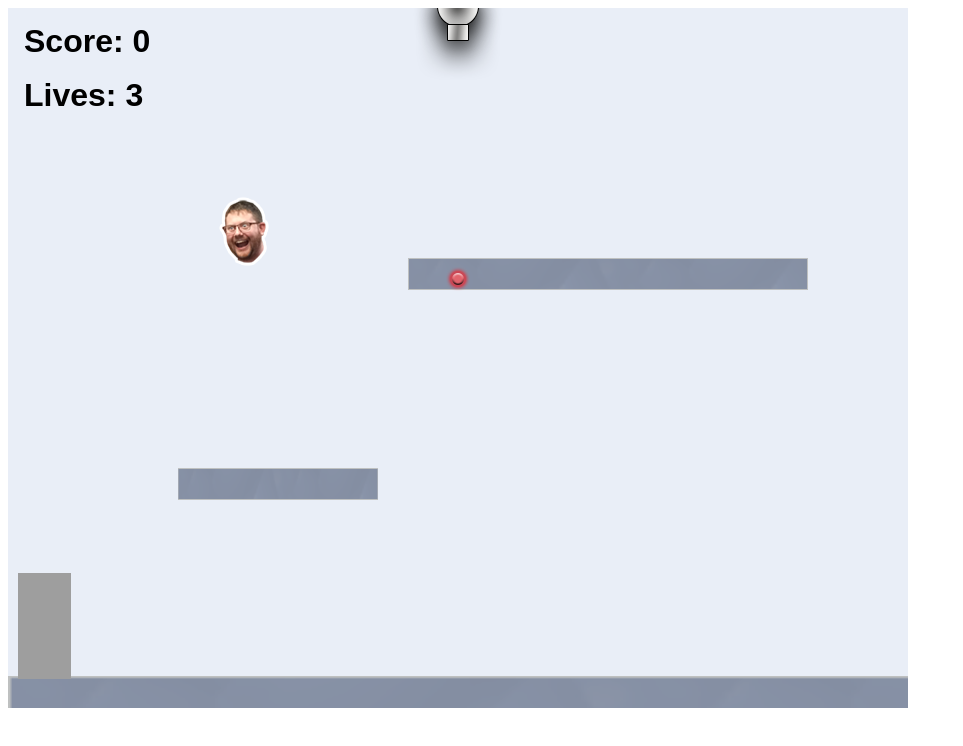
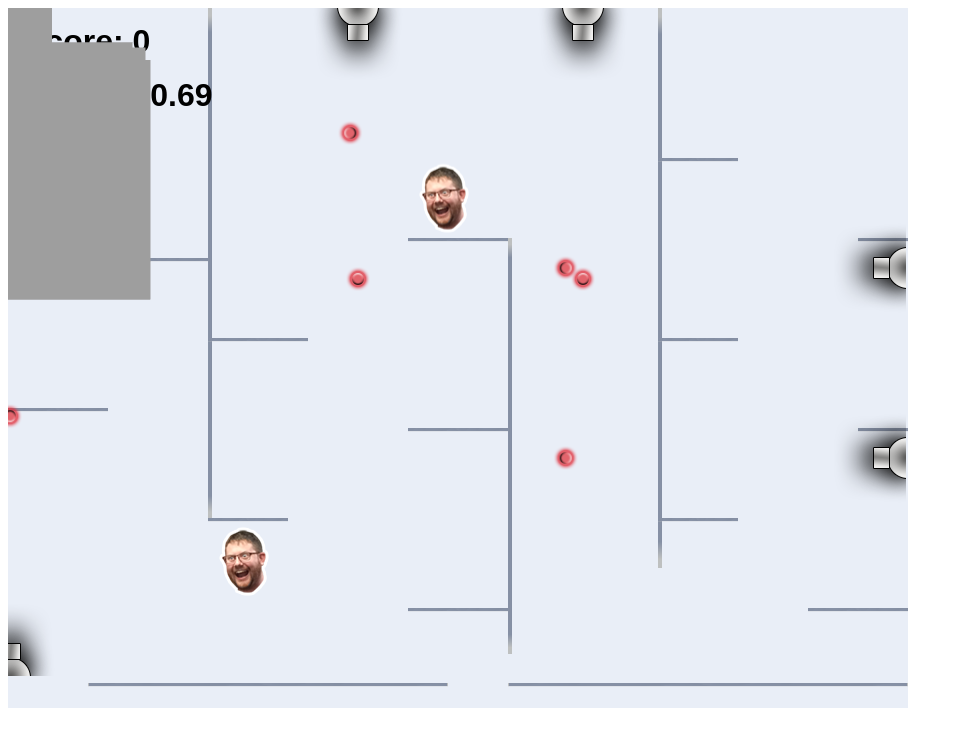
Before and after one commit to Jmartinez03101/Jmartinez03101.github.io, a website: page projects/platformer/index.html in a window 1280 px wide. Shown: the whole page, without its empty margins (0-963 px from the left). Drawn offline with Linux system fonts and the light colour scheme; animation ran at ten frames a second.

Commit message:
add cannons to game

```diff
--- a/projects/platformer/js/factory/player.js
+++ b/projects/platformer/js/factory/player.js
@@ -5,8 +5,8 @@
     let
         opspark = window.opspark,
         animations = {},
-        spawnX = 30,
-        spawnY = 600;
+        spawnX = 0,
+        spawnY = 100;
 
     opspark.createPlayer = function (game) {
         let
@@ -137,7 +137,7 @@
                 asset.y += yOffset;
             };
             state.exit = function() {
-                asset.body.bounce.y = 0.4;
+                asset.body.bounce.y = 0;
                 asset.x -= xOffset * _direction;
                 asset.y -= yOffset;
             };
@@ -223,7 +223,7 @@
 
             asset.body.offset.x += 10 * _direction;
             asset.body.offset.y -= 30;
-            asset.body.y -= 22;
+            asset.body.y -= 52;
             let onUpdate = function (anim, frame) {
                 console.log(frame.index);
                 if (frame.index < 52) {
--- a/projects/platformer/js/index.js
+++ b/projects/platformer/js/index.js
@@ -5,7 +5,7 @@ $(document).ready(function () {
     let
         opspark = window.opspark,
         game = opspark.createGame(create, update),
-        lives = 3;
+        lives = 420.69;
 
     function create() {
         game.opspark.init();
--- a/projects/platformer/js/init/cannon.js
+++ b/projects/platformer/js/init/cannon.js
@@ -27,7 +27,13 @@
         // ALL YOUR CODE GOES BELOW HERE ///////////////////////////////////////
 
         // example:
-        createCannon("top", 450);
+        createCannon("top",575);
+        createCannon("top", 350);
+        createCannon("left", 125);
+        // createCannon("left", 425);
+        createCannon("bottom",2);
+        createCannon("right", 450);
+        createCannon("right", 260);
 
 
         // ALL YOUR CODE GOES ABOVE HERE ///////////////////////////////////////
--- a/projects/platformer/js/init/collectable.js
+++ b/projects/platformer/js/init/collectable.js
@@ -37,7 +37,8 @@
         // ALL YOUR CODE GOES BELOW HERE ///////////////////////////////////////
 
         // example:
-        createCollectable(type.steve, 200, 170, 6, 0.7);
+        createCollectable(type.steve, 200, 500, 6, 0.7);
+        createCollectable(type.steve, 400, 150, 6, 0.7);
 
 
 
--- a/projects/platformer/js/init/platform.js
+++ b/projects/platformer/js/init/platform.js
@@ -34,12 +34,31 @@
          * asset, giving it a scaleX and scaleY of 2 will stretch it across the
          * bottom of the game.
          */
-        createPlatform(0, game.world.height - 32, 3, 2);    // DO NOT DELETE
+        // createPlatform(0, game.world.height - 32, 3, 2);    // DO NOT DELETE
 
-        // example:
-        createPlatform(400, 250);
-        createPlatform(170, 460, 0.5);
-
+        // // example:
+        // createPlatform(400, 250);
+        // createPlatform(170, 460, 0.5);
+        // my code:
+        createPlatform(0,100, 0.25, 0.1);
+        createPlatform(100,250, 0.25, 0.1);
+        createPlatform(0, 400, 0.25, 0.1);
+        createPlatform(80, 675, 0.90, 0.1);
+        createPlatform(200, 0, 0.01, 16);
+        createPlatform(400, 600, 0.25, 0.1);
+        createPlatform(200, 510, 0.20, 0.1);
+        createPlatform(400, 420, 0.25, 0.1);
+        createPlatform(200, 330, 0.25, 0.1);
+        createPlatform(400, 230, 0.25, 0.1);
+        createPlatform(500, 230, 0.01, 13);
+        createPlatform(500, 675, 1, 0.1);
+        createPlatform(650, 0, 0.01, 17.5);
+        createPlatform(800, 600,0.25, 0.1);
+        createPlatform(650, 510, 0.20, 0.1);
+        createPlatform(850,420, 0.25,0.1);
+        createPlatform(650,330,0.20,0.1);
+        createPlatform(850,230,0.25,0.1);
+        createPlatform(650,150,0.20, 0.1);
         // ALL YOUR CODE GOES ABOVE HERE ///////////////////////////////////////
         ////////////////////////////////////////////////////////////////////////
     }
```
Also changed, not shown: index.html (+2 -0 lines).
